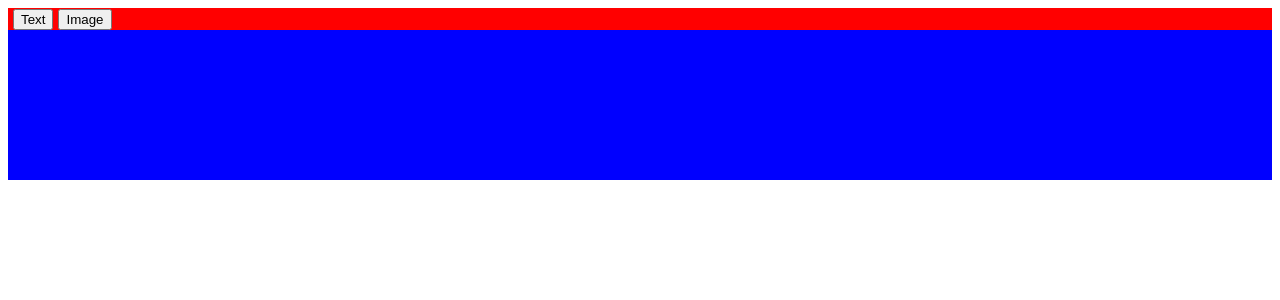
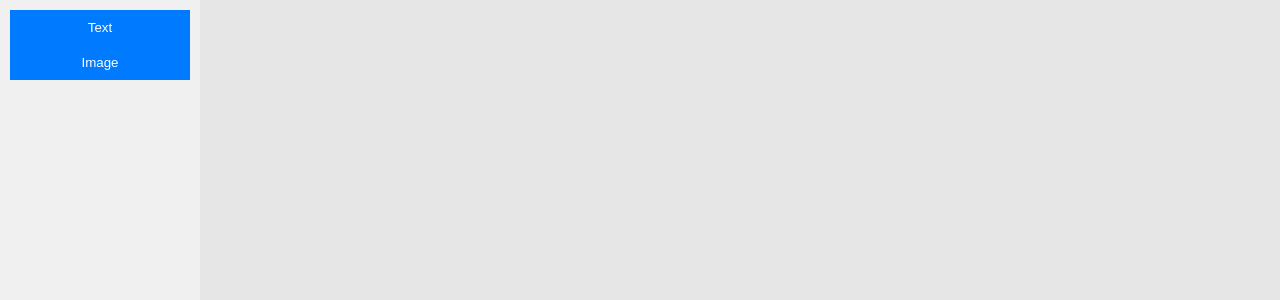
Before and after one commit to UTKARSHBHA/dragNdrop, a Next.js app: page / in a window 1280 px wide. Shown: the top 300 px of the page. Built offline with nearby package versions, Linux system fonts and the light colour scheme.

Commit message:
add styling

```diff
--- a/src/app/globals.css
+++ b/src/app/globals.css
@@ -1,13 +1,5 @@
-/* styles/global.css */
-body {
-  font-family: 'Arial', sans-serif;
+*{
+  padding: 0;
+  margin: 0;
+  box-sizing: border-box;
 }
-
-textarea {
-  width: 200px;
-  height: 100px;
-}
-
-button {
-  margin-left: 5px;
-}
--- a/src/app/page.js
+++ b/src/app/page.js
@@ -3,9 +3,11 @@ import React from 'react';
 import Toolbar from '../components/Toolbar';
 import WebsiteCanvas from '../components/WebsiteCanvas';
 
+import style from "../styles/page.module.css"
+
 const Home = () => {
   return (
-    <div>
+    <div className={style.container}>
       <Toolbar />
       <WebsiteCanvas />
     </div>
--- a/src/components/EditableImage.jsx
+++ b/src/components/EditableImage.jsx
@@ -1,17 +1,19 @@
 // components/EditableImage.js
 
-"use client"
-import React, { useState } from 'react';
+"use client";
+
+import React, { useState } from "react";
+import styles from "../styles/EditableImage.module.css";
 
 const EditableImage = ({ onDelete }) => {
-  const [imageUrl, setImageUrl] = useState('https://via.placeholder.com/150');
+  const [imageUrl, setImageUrl] = useState("https://via.placeholder.com/150");
 
   const handleImageChange = (e) => {
     setImageUrl(e.target.value);
   };
 
   return (
-    <div>
+    <div className={styles.image}>
       <input type="text" value={imageUrl} onChange={handleImageChange} />
       <button onClick={onDelete}>Delete</button>
     </div>
--- a/src/components/EditableTextbox.jsx
+++ b/src/components/EditableTextbox.jsx
@@ -1,15 +1,19 @@
 // components/EditableTextbox.js
-import React, { useState } from 'react';
+
+"use client";
+
+import React, { useState } from "react";
+import styles from "../styles/EditableTextbox.module.css";
 
 const EditableTextbox = ({ onDelete }) => {
-  const [text, setText] = useState('Your Text Here');
+  const [text, setText] = useState("Your Text Here");
 
   const handleTextChange = (e) => {
     setText(e.target.value);
   };
 
   return (
-    <div>
+    <div className={styles.textbox}>
       <textarea value={text} onChange={handleTextChange} />
       <button onClick={onDelete}>Delete</button>
     </div>
--- a/src/components/Toolbar.jsx
+++ b/src/components/Toolbar.jsx
@@ -1,11 +1,13 @@
 // components/Toolbar.js
 
 "use client"
+
 import React from 'react';
+import styles from '../styles/Toolbar.module.css';
 
 const Toolbar = () => {
   return (
-    <div style={{background: "red"}}>
+    <div className={styles.toolbar}>
       <button draggable="true" onDragStart={(e) => e.dataTransfer.setData('text/plain', 'Text')}>
         Text
       </button>
--- a/src/components/WebsiteCanvas.jsx
+++ b/src/components/WebsiteCanvas.jsx
@@ -1,16 +1,18 @@
 // components/WebsiteCanvas.js
-"use client"
 
-import React, { useState } from 'react';
-import EditableTextbox from './EditableTextbox';
-import EditableImage from './EditableImage';
+"use client";
+
+import React, { useState } from "react";
+import EditableTextbox from "./EditableTextbox";
+import EditableImage from "./EditableImage";
+import styles from "../styles/WebsiteCanvas.module.css";
 
 const WebsiteCanvas = () => {
   const [sections, setSections] = useState([]);
 
   const handleDrop = (e) => {
     e.preventDefault();
-    const elementType = e.dataTransfer.getData('text/plain');
+    const elementType = e.dataTransfer.getData("text/plain");
     const newSections = [...sections, { type: elementType }];
     setSections(newSections);
   };
@@ -22,13 +24,17 @@ const WebsiteCanvas = () => {
   };
 
   return (
-    <div style={{background: "blue", height: "150px"}} onDrop={handleDrop} onDragOver={(e) => e.preventDefault()  }>
+    <div
+      className={styles.canvas}
+      onDrop={handleDrop}
+      onDragOver={(e) => e.preventDefault()}
+    >
       {sections.map((section, index) => (
         <div key={index}>
-          {section.type === 'Text' && (
+          {section.type === "Text" && (
             <EditableTextbox onDelete={() => handleDelete(index)} />
           )}
-          {section.type === 'Image' && (
+          {section.type === "Image" && (
             <EditableImage onDelete={() => handleDelete(index)} />
           )}
         </div>
--- /dev/null
+++ b/src/styles/EditableImage.module.css
@@ -0,0 +1,21 @@
+/* components/EditableImage/EditableImage.module.css */
+.image {
+    margin-bottom: 20px;
+  }
+
+  .image input {
+    width: 100%;
+    padding: 10px;
+  }
+
+  .image button {
+    padding: 10px;
+    background-color: #dc3545;
+    color: #ffffff;
+    border: none;
+    cursor: pointer;
+  }
+
+  .image button:hover {
+    background-color: #bd2130;
+  }
--- /dev/null
+++ b/src/styles/EditableTextbox.module.css
@@ -0,0 +1,21 @@
+/* components/EditableTextbox/EditableTextbox.module.css */
+.textbox {
+    margin-bottom: 20px;
+  }
+
+  .textbox textarea {
+    width: 100%;
+    padding: 10px;
+  }
+
+  .textbox button {
+    padding: 10px;
+    background-color: #dc3545;
+    color: #ffffff;
+    border: none;
+    cursor: pointer;
+  }
+
+  .textbox button:hover {
+    background-color: #bd2130;
+  }
--- /dev/null
+++ b/src/styles/Toolbar.module.css
@@ -0,0 +1,22 @@
+/* components/Toolbar/Toolbar.module.css */
+.toolbar {
+    background-color: #f0f0f0;
+    padding: 10px;
+    width: 200px;
+    height: 100%; /* Set height to 100% */
+    display: flex;
+    flex-direction: column;
+  }
+
+  .toolbar button {
+    width: 100%;
+    padding: 10px;
+    background-color: #007bff;
+    color: #ffffff;
+    border: none;
+    cursor: pointer;
+  }
+
+  .toolbar button:hover {
+    background-color: #0056b3;
+  }
--- /dev/null
+++ b/src/styles/WebsiteCanvas.module.css
@@ -0,0 +1,29 @@
+/* components/WebsiteCanvas/WebsiteCanvas.module.css */
+.canvas {
+    flex: 1;
+    padding: 20px;
+    background-color: #e6e6e6;
+    overflow-y: auto;
+    display: flex;
+    flex-direction: column; /* Stack items vertically */
+    height: 100%; /* Set height to 100% */
+  }
+
+  .canvas textarea,
+  .canvas input {
+    width: 100%;
+    padding: 10px;
+    margin-bottom: 10px;
+  }
+
+  .canvas button {
+    padding: 10px;
+    background-color: #007bff;
+    color: #ffffff;
+    border: none;
+    cursor: pointer;
+  }
+
+  .canvas button:hover {
+    background-color: #0056b3;
+  }
--- /dev/null
+++ b/src/styles/page.module.css
@@ -0,0 +1,5 @@
+.container{
+    display: flex;
+    flex-direction: row;
+    height: 100vh;
+}
```
Also changed, not shown: src/app/page.module.css (added).
